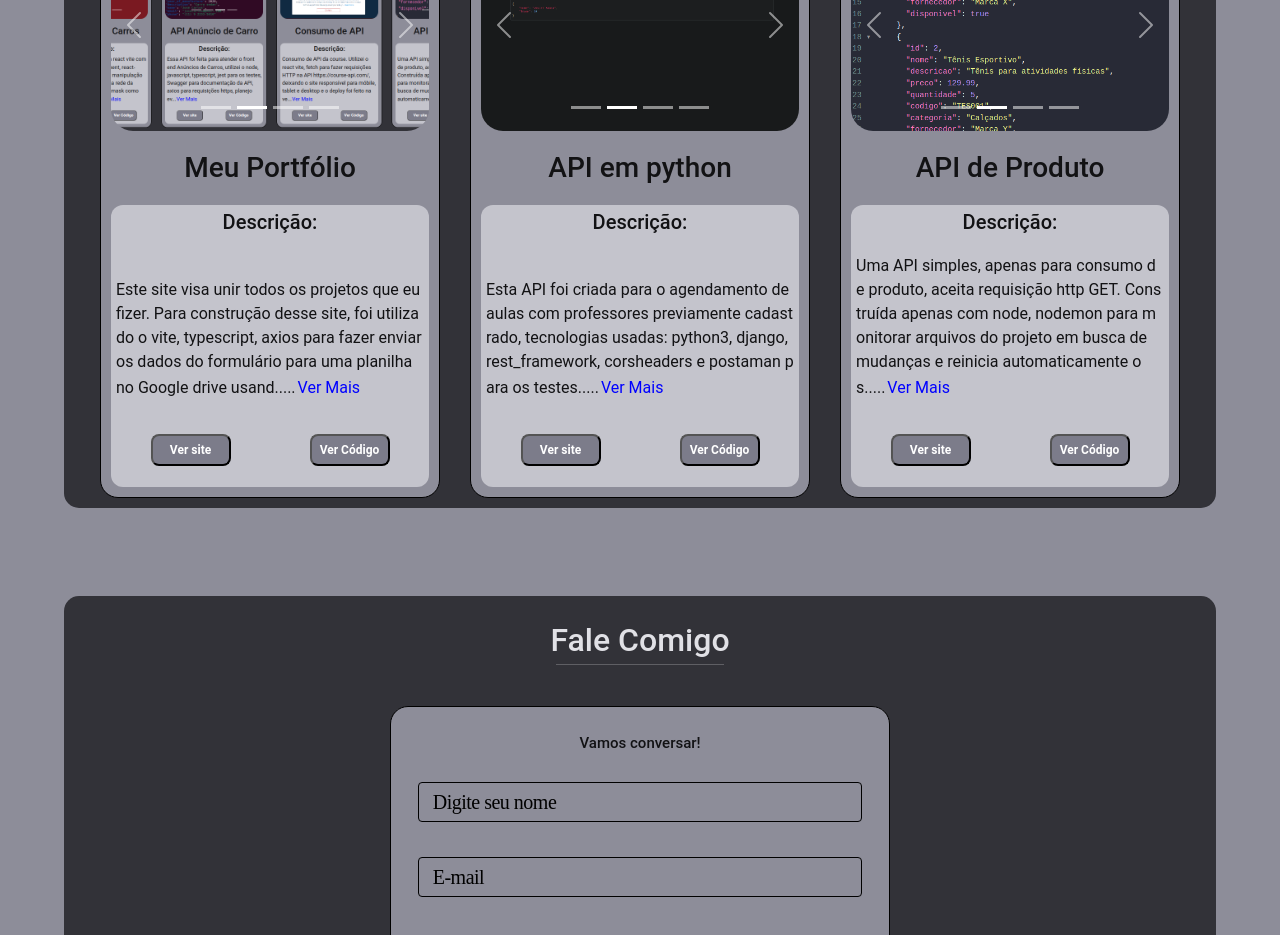
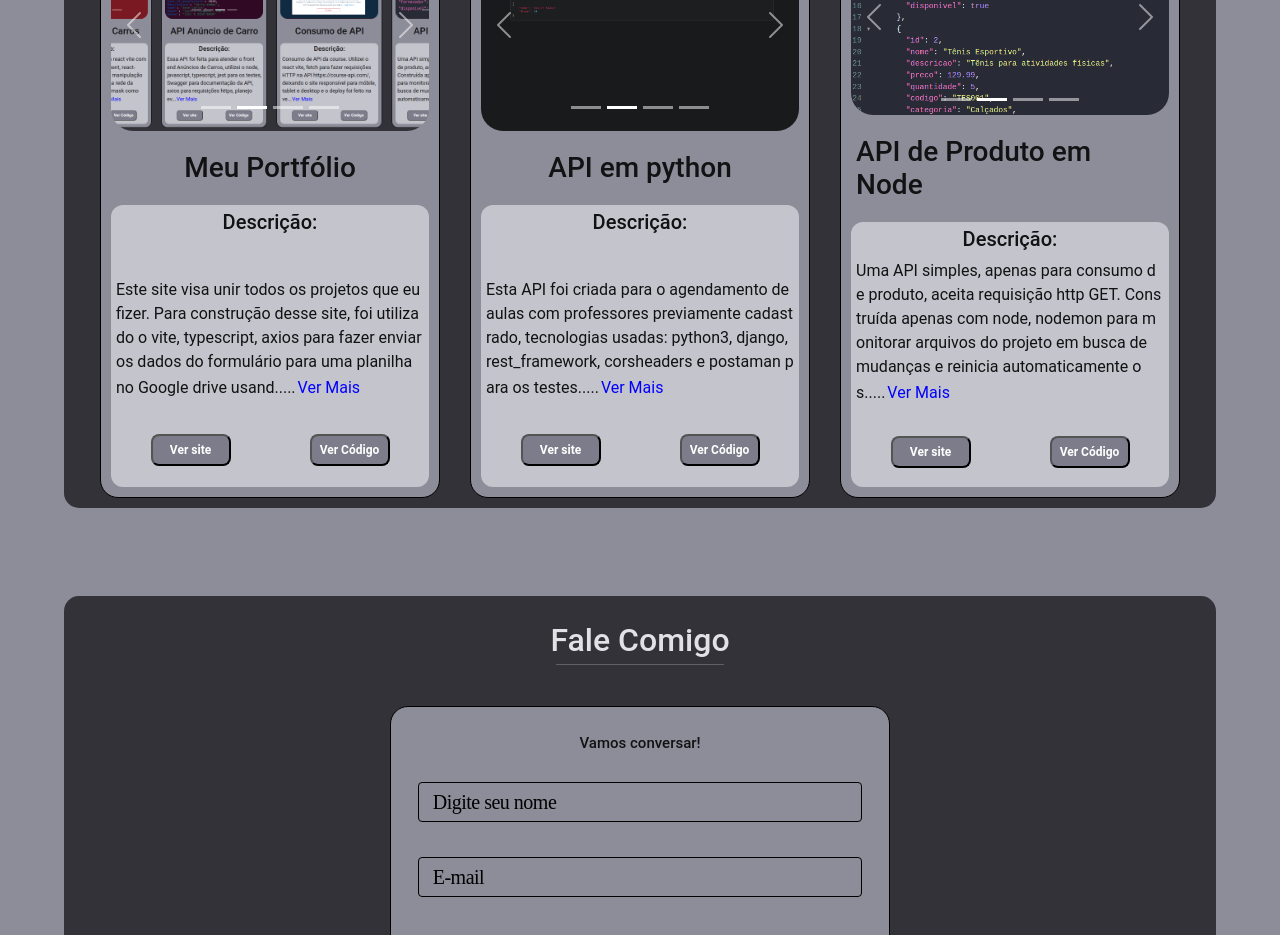
Before and after one commit to jsz611/site-portfolio-js, a React (Vite) app: page / in a window 1280 px wide. Shown: the part 2120-3055 px from the top of the page. Built offline with nearby package versions, Linux system fonts and the light colour scheme; no server answers.

Commit message:
feat: add url github

```diff
--- a/src/components/Card/components/ContentCard/ContentCard.tsx
+++ b/src/components/Card/components/ContentCard/ContentCard.tsx
@@ -72,7 +72,7 @@
   },
   {
     id: "6",
-    name: "API de Produto",
+    name: "API de Produto em Node",
     img1: `${path}/imgApiProduto/codigo.png`,
     img2: `${path}/imgApiProduto/navegadorUrl.png`,
     img3: `${path}/imgApiProduto/terminal.png`,
--- a/src/page/aboutMe/index.tsx
+++ b/src/page/aboutMe/index.tsx
@@ -37,7 +37,7 @@
           </S.BoxIcon>
           <S.BoxIcon>
             <a
-              href="https://github.com/josiel5423926"
+              href="https://github.com/jsz611"
               target="_blank"
               rel="noreferrer"
               title="GitHub"
```
